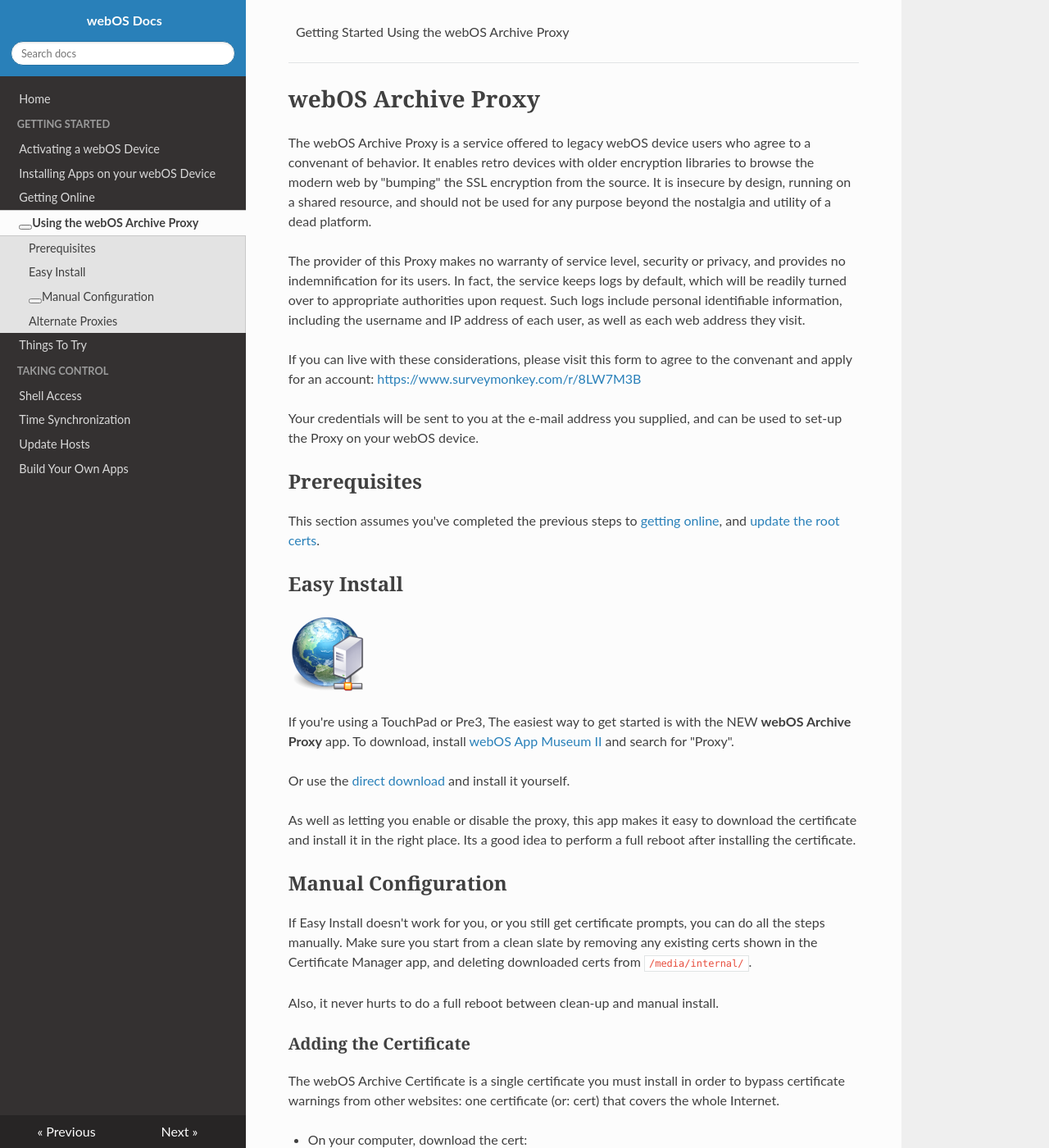
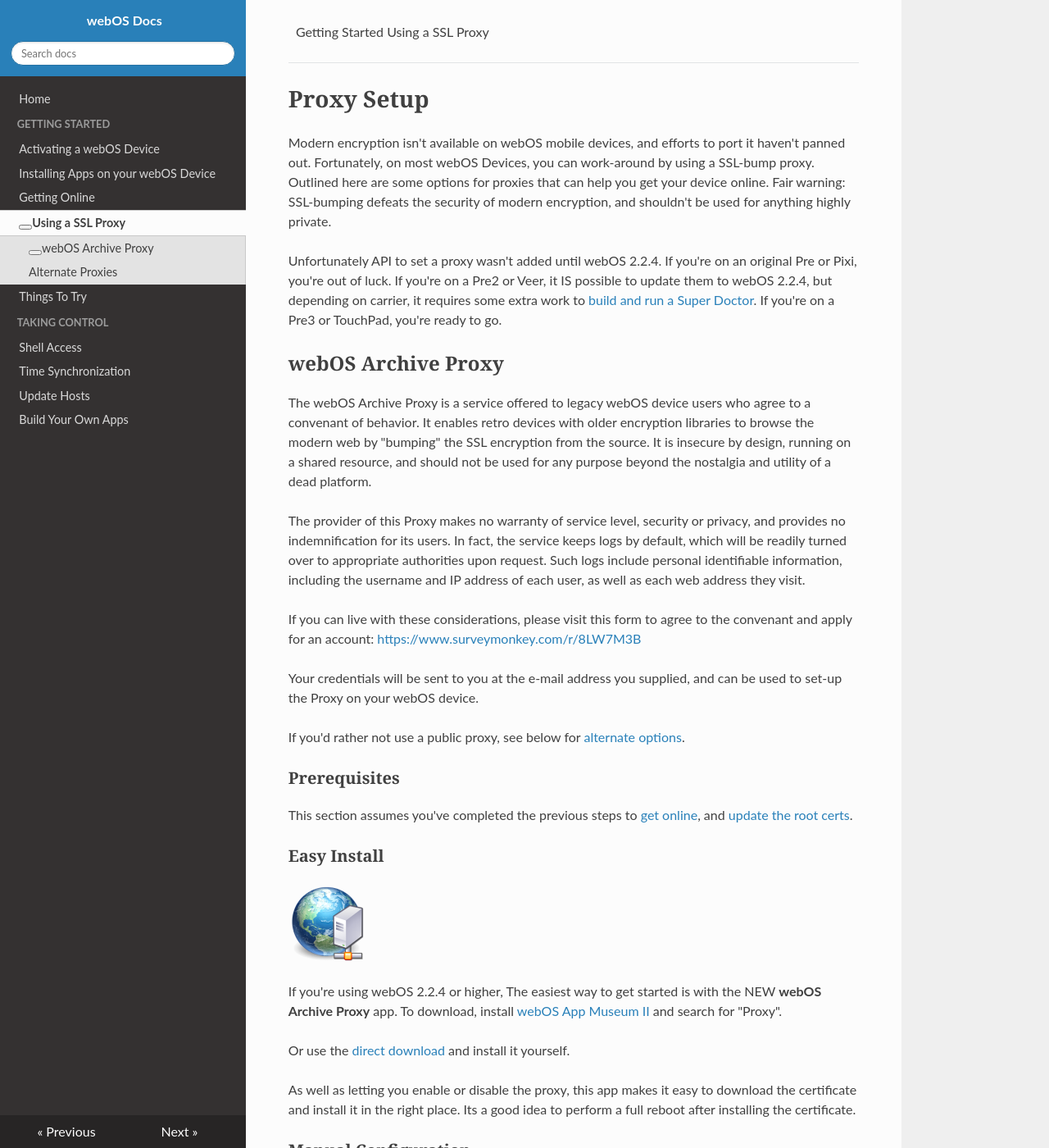
Before and after one commit to webOSArchive/webos-docs, an MkDocs documentation site: the page built from docs/proxysetup.md, in a window 1280 px wide and 1400 px high. Shown: the whole window at 82% size. Built offline with MkDocs 1.6.1, drawn with Linux system fonts in a browser that asks for light colours; nearby versions of some CDN libraries; some web fonts are replaced; library files that are not in the unit come from our copies; some of the changed text lies outside the part shown.

Commit message:
update proxy docs

```diff
--- a/docs/proxysetup.md
+++ b/docs/proxysetup.md
@@ -1,4 +1,10 @@
-# webOS Archive Proxy
+# Proxy Setup
+
+Modern encryption isn't available on webOS mobile devices, and efforts to port it haven't panned out. Fortunately, on most webOS Devices, you can work-around by using a SSL-bump proxy. Outlined here are some options for proxies that can help you get your device online. Fair warning: SSL-bumping defeats the security of modern encryption, and shouldn't be used for anything highly private.
+
+Unfortunately API to set a proxy wasn't added until webOS 2.2.4. If you're on an original Pre or Pixi, you're out of luck. If you're on a Pre2 or Veer, it IS possible to update them to webOS 2.2.4, but depending on carrier, it requires some extra work to [build and run a Super Doctor](https://github.com/webos-internals/meta-doctor/). If you're on a Pre3 or TouchPad, you're ready to go.
+
+## webOS Archive Proxy
 
 The webOS Archive Proxy is a service offered to legacy webOS device users who agree to a convenant of behavior. It enables retro devices with older encryption libraries to browse the modern web by "bumping" the SSL encryption from the source. It is insecure by design, running on a shared resource, and should not be used for any purpose beyond the nostalgia and utility of a dead platform.
 
@@ -9,28 +15,30 @@ If you can live with these considerations, please visit this form to agree to th
 
 Your credentials will be sent to you at the e-mail address you supplied, and can be used to set-up the Proxy on your webOS device.
 
-## Prerequisites
+If you'd rather not use a public proxy, see below for [alternate options](http://www.webosarchive.com/docs/proxysetup/#alternate-proxies).
 
-This section assumes you've completed the previous steps to [getting online](online.md), and [update the root certs](online.md#updating-certificates).<br>
+### Prerequisites
 
-## Easy Install
+This section assumes you've completed the previous steps to [get online](online.md), and [update the root certs](online.md#updating-certificates).
+
+### Easy Install
 
 ![webOS Archive Proxy](images/proxyicon.png)
 
-If you're using a TouchPad or Pre3, The easiest way to get started is with the NEW **webOS Archive Proxy** app.
+If you're using webOS 2.2.4 or higher, The easiest way to get started is with the NEW **webOS Archive Proxy** app.
 To download, install [webOS App Museum II](Installing Apps on your webOS Device) and search for "Proxy".
 
 Or use the [direct download](http://appcatalog.webosarchive.com/showMuseumDetails.php?app=1005768) and install it yourself.
 
 As well as letting you enable or disable the proxy, this app makes it easy to download the certificate and install it in the right place. Its a good idea to perform a full reboot after installing the certificate.
 
-## Manual Configuration
+### Manual Configuration
 
 If Easy Install doesn't work for you, or you still get certificate prompts, you can do all the steps manually. Make sure you start from a clean slate by removing any existing certs shown in the Certificate Manager app, and deleting downloaded certs from `/media/internal/`.
 
 Also, it never hurts to do a full reboot between clean-up and manual install.
 
-### Adding the Certificate
+#### Adding the Certificate
 
 The webOS Archive Certificate is a single certificate you must install in order to bypass certificate warnings from other websites: one certificate (or: cert) that covers the whole Internet.
 
@@ -47,7 +55,7 @@ The webOS Archive Certificate is a single certificate you must install in order
 
 ![Certificate Manager](images/certmanager.png)
 
-### Configure the Proxy
+#### Configure the Proxy
 
 A Proxy switch app adds a feature to webOS allowing you to turn on (and off) a global proxy. Once activated, this proxy works for any app on the device -- including email!
 
--- a/mkdocs.yml
+++ b/mkdocs.yml
@@ -5,7 +5,7 @@ nav:
       - Activating a webOS Device: activate.md
       - Installing Apps on your webOS Device: appstores.md
       - Getting Online: online.md
-      - Using the webOS Archive Proxy: proxysetup.md
+      - Using a SSL Proxy: proxysetup.md
     - Things To Try: thingstotry.md
     - Taking Control:
       - Shell Access: bash.md
--- a/overrides/footer.html
+++ b/overrides/footer.html
@@ -22,5 +22,5 @@
       {% endif %}
     </div>
 
-    <small><a href="https://github.com/codepoet80/webos-docs">webOS Docs</a> is a project of <a href="http://www.webosarchive.com">webOS Archive</a></small>
+    <small><a href="https://github.com/codepoet80/webos-docs">webOS Docs</a> is a project of <a href="http://www.webosarchive.com">webOS Archive</a> | If you found this useful, why not <a href="https://www.buymeacoffee.com/codepoet80">buy me a coffee?</a></small>
   </footer>
```
